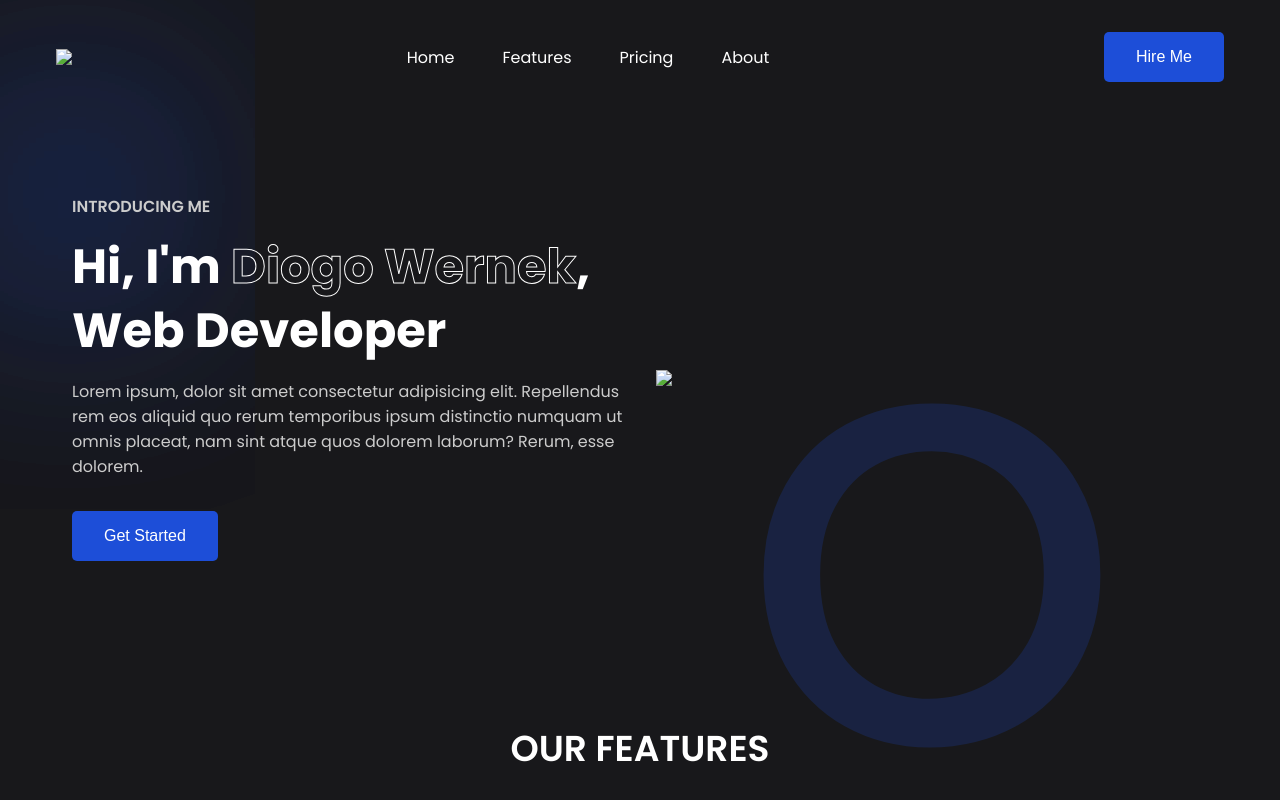
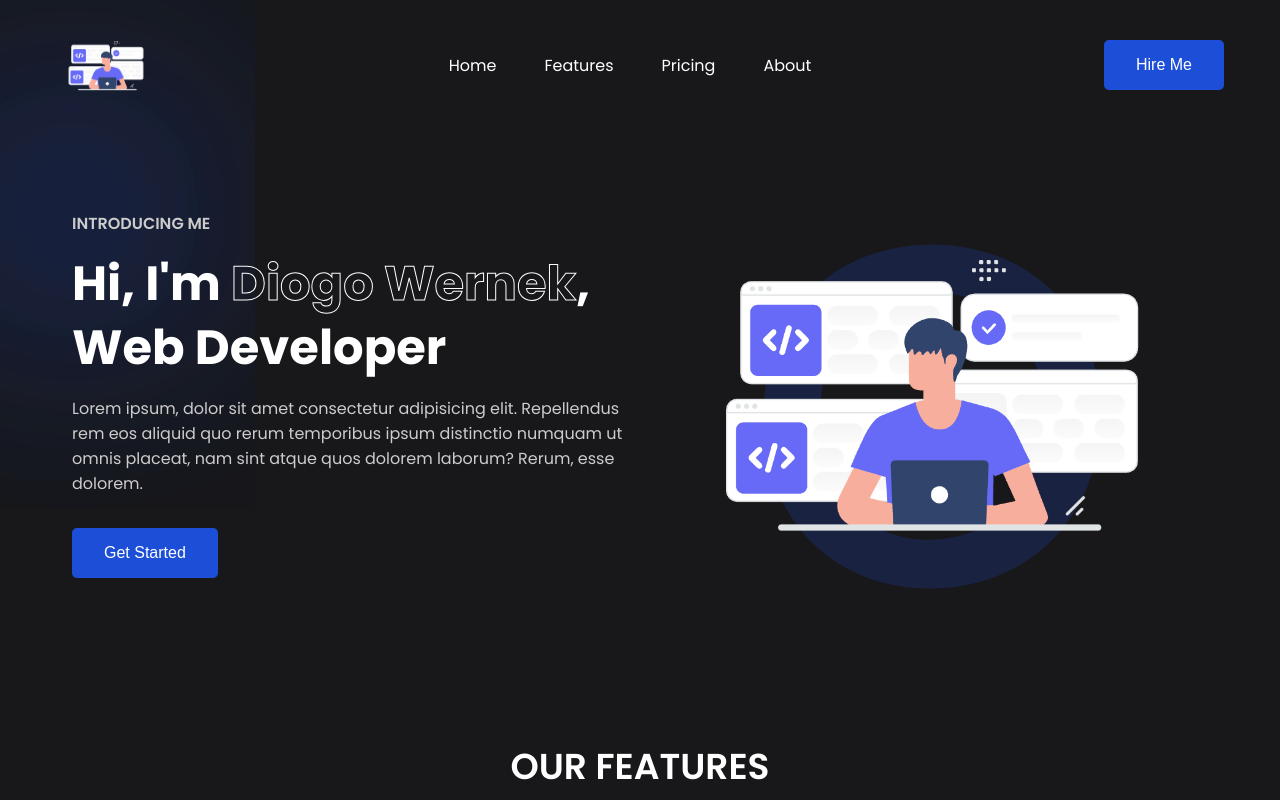
Before and after one commit to DiogoWernek/MyPortfolio, a plain HTML site: page index.html in a window 1280 px wide. Shown: the top 800 px of the page. Drawn offline with nearby package versions, Linux system fonts and the light colour scheme.

Commit message:
change index

```diff
--- a/index.html
+++ b/index.html
@@ -14,7 +14,7 @@
     <nav>
         <div class="nav-logo">
             <a href="#">
-                <img src="images/logo.png">
+                <img src="assets/header.png">
             </a>
         </div>
 
@@ -41,7 +41,7 @@
             <button class="btn">Get Started</button>
         </div>
         <div class="image">
-            <img src="images/header.png">
+            <img src="assets/header.png">
         </div>
     </header>
 
```
